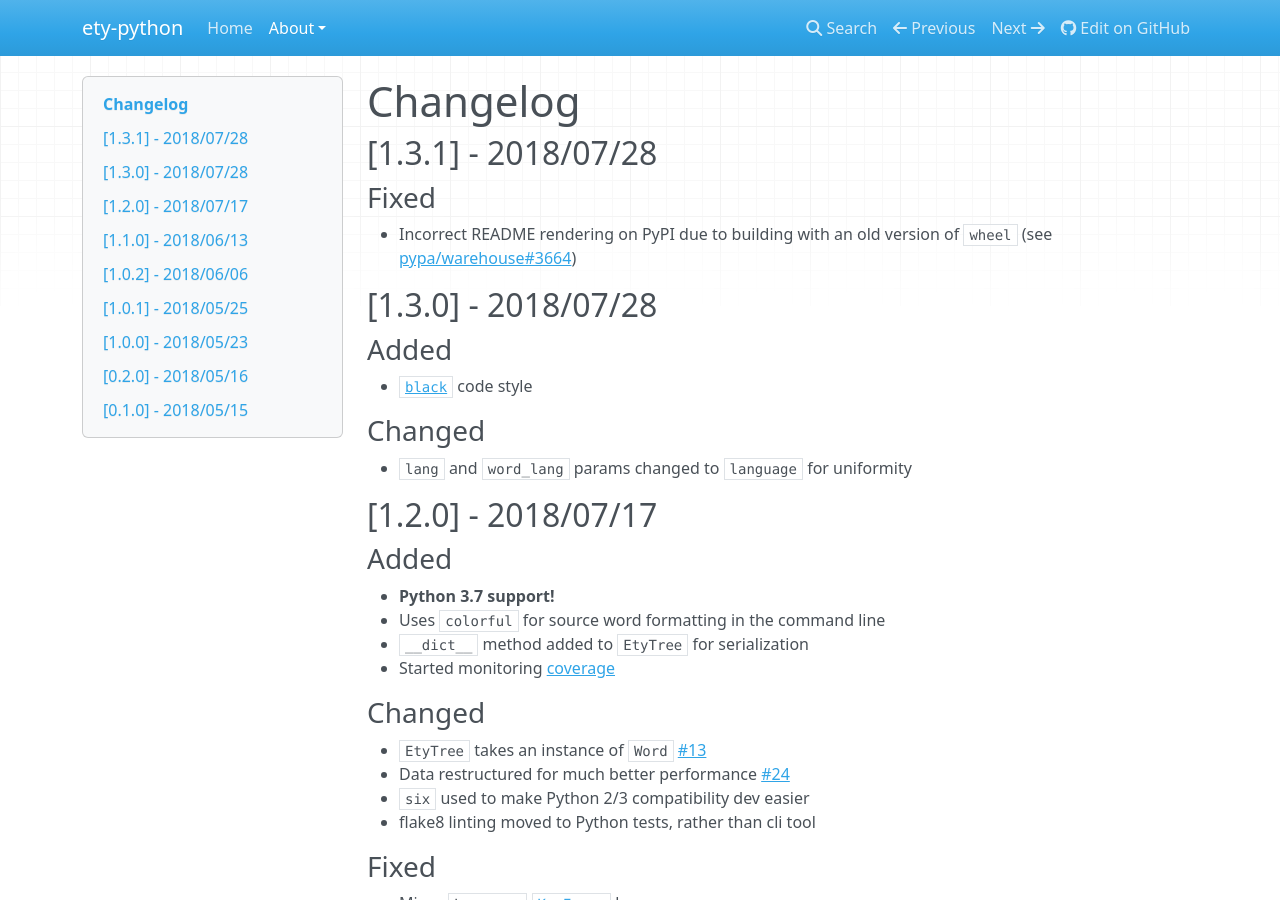
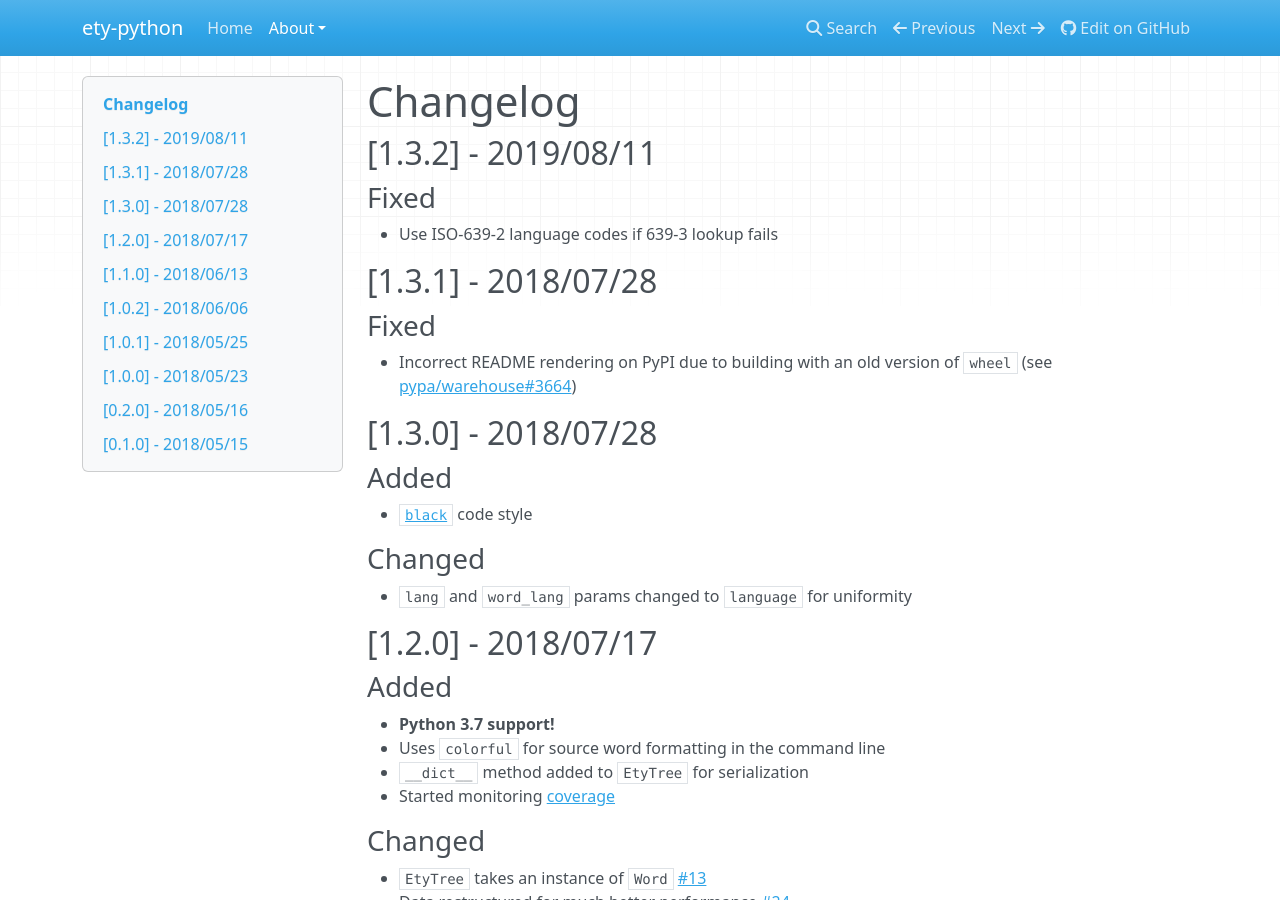
Before and after one commit to jmsv/ety-python, an MkDocs documentation site: the page built from docs/about/changelog.md, in a window 1280 px wide and 900 px high. Built offline with MkDocs 1.6.1, drawn with Linux system fonts in a browser that asks for light colours; nearby versions of some CDN libraries; old or Windows-style settings are respelled for this version of MkDocs.

Commit message:
Version 1.3.2

```diff
--- a/docs/about/changelog.md
+++ b/docs/about/changelog.md
@@ -1,4 +1,10 @@
 # Changelog
+
+## [1.3.2] - 2019/08/11
+
+### Fixed
+
+- Use ISO-639-2 language codes if 639-3 lookup fails
 
 ## [1.3.1] - 2018/07/28
 
--- a/ety/__init__.py
+++ b/ety/__init__.py
@@ -10,7 +10,7 @@ from .tree import EtyTree
 from .word import Word, Language  # noqa: F401
 
 
-__version__ = "1.3.1"
+__version__ = "1.3.2"
 
 
 def _get_source_word(word, language, color=False):
```
